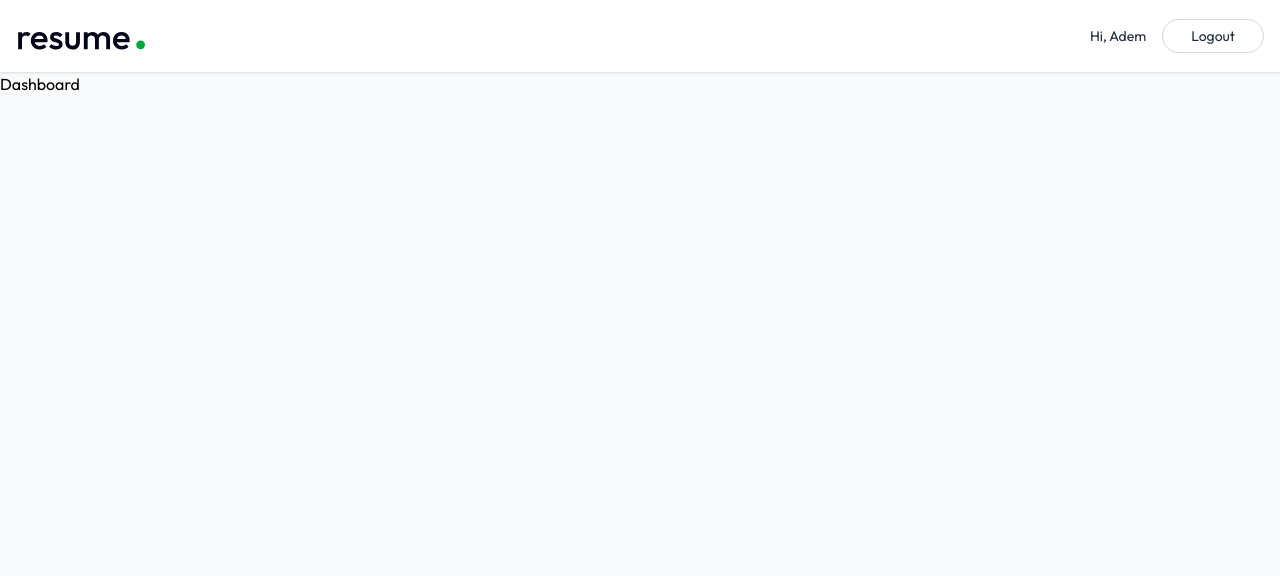
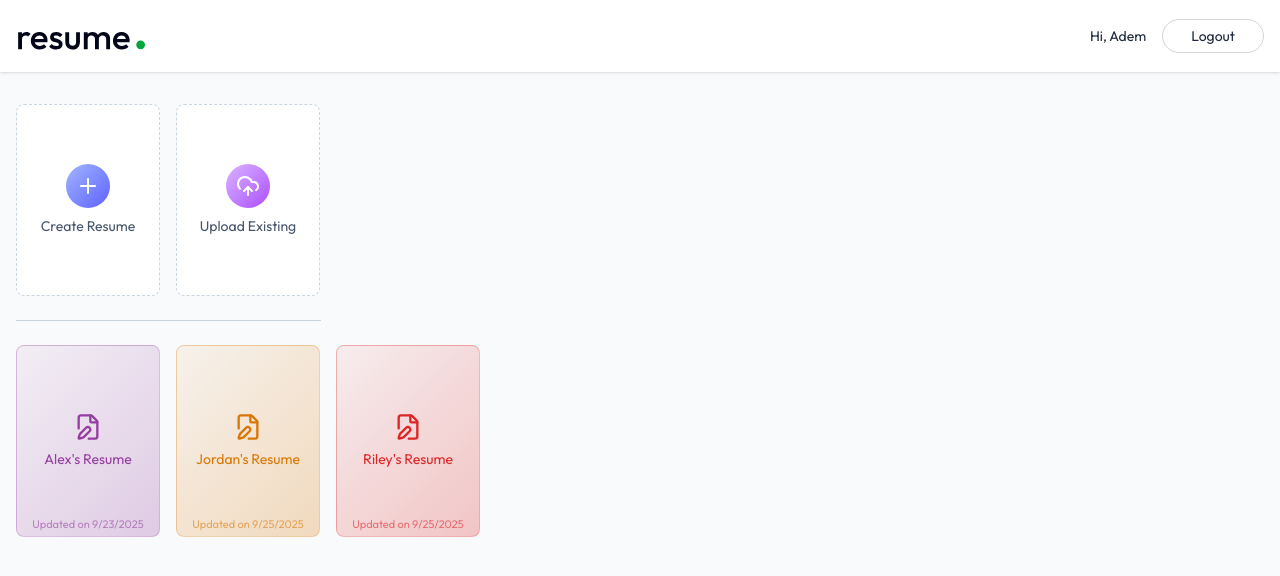
Before and after one commit to BahrouniAyoub/Resume-builder, a React (Vite) app in the folder client/: page /app in a window 1280 px wide. Shown: the top 576 px of the page. Built offline with nearby package versions, Linux system fonts and the light colour scheme; the HTML template or start-up script is replaced by a standard one.

Commit message:
build the dashboard and added the Create Resume Feature.

```diff
--- a/client/src/index.css
+++ b/client/src/index.css
@@ -1,12 +1,21 @@
 @import url('https://fonts.googleapis.com/css2?family=Outfit:wght@100..900&display=swap');
 @import "tailwindcss";
 
-*{
+* {
     font-family: 'Outfit', sans-serif;
 }
 
-@layer base{
-    button{
+@layer base {
+    button {
         @apply cursor-pointer;
     }
+
+    input:not([type="checkbox"]) {
+        @apply outline-none focus:ring border border-gray-300 focus:ring-blue-500 focus:border-blue-500 rounded-lg;
+
+
+        textarea {
+            @apply outline-none focus:ring border border-gray-300 focus:ring-blue-500 focus:border-blue-500 rounded-lg resize-none;
+        }
+    }
 }
--- a/client/src/pages/Dashboard.jsx
+++ b/client/src/pages/Dashboard.jsx
@@ -1,9 +1,123 @@
-import React from 'react'
+import { FilePenIcon, PlusIcon, UploadCloudIcon, TrashIcon, PencilIcon, XIcon } from 'lucide-react'
+import React, { useEffect, useState } from 'react'
+import { dummyResumeData } from '../assets/assets.js'
+import { useNavigate } from 'react-router-dom'
 
 const Dashboard = () => {
+
+  const colors = ["#933ea0", "#d97706", "#dc2626", "#0284c7", "#16a34a"]
+  const [allResumes, setAllResumes] = React.useState([])
+  const [showCreateResume, setShowCreateResume] = useState(false);
+  const [showUploadResume, setShowUploadResume] = useState(false);
+  const [title, setTitle] = useState("");
+  const [resume, setResume] = useState(null);
+  const [editResumeId, setEditResumeId] = useState("");
+
+  const navigate = useNavigate();
+
+  const createResume = (e) => {
+    e.preventDefault();
+    setShowCreateResume(false);
+    navigate(`/app/builder/res123`)
+  }
+
+
+
+  const loadResumes = () => {
+    setAllResumes(dummyResumeData)
+  }
+
+  useEffect(() => {
+    loadResumes()
+  }, [])
+
   return (
     <div>
-        <h1>Dashboard</h1>
+      <div className="max-w-7xl mx-auto py-8 px-4" >
+        <p className="text-2xl font-medium mb-6 bg-gradient-to-r from-slate-600 to-slate-700 bg-clip-text text-transparent sm:hidden" >Welcome, Adem</p>
+        <div className="flex gap-4" >
+          <button onClick={() => setShowCreateResume(true)} className="w-full bg-white sm:max-w-36 h-48 flex flex-col items-center justify-center rounded-lg gap-2 text-slate-600 border border-dashed border-slate-300 group hover:border-indigo-500 hover:shadow-lg transition-all duration-300 cursor-pointer" >
+            <PlusIcon className="size-11 transition-all duration-300 p-2.5 bg-gradient-to-br from-indigo-300 to-indigo-500 text-white rounded-full" />
+            <p className="text-sm group-hover:text-indigo-600 transition-all duration-300" >Create Resume</p>
+          </button>
+
+          <button className="w-full bg-white sm:max-w-36 h-48 flex flex-col items-center justify-center rounded-lg gap-2 text-slate-600 border border-dashed border-slate-300 group hover:border-purple-500 hover:shadow-lg transition-all duration-300 cursor-pointer" >
+            <UploadCloudIcon className="size-11 transition-all duration-300 p-2.5 bg-gradient-to-br from-purple-300 to-purple-500 text-white rounded-full" />
+            <p className="text-sm group-hover:text-purple-600 transition-all duration-300" >Upload Existing</p>
+          </button>
+        </div>
+        <hr className="border-slate-300 my-6 sm:w-[305px]" />
+
+        <div className="grid grid-cols-2 sm:flex flex-wrap gap-4" >
+          {allResumes.map((resume, index) => {
+            const baseColor = colors[index % colors.length];
+            return (
+              <button key={index} className="relative w-full sm:max-w-36 h-48 flex flex-col items-center justify-center rounded-lg gap-2 border group hover:shadow-lg transition-all duration-300 cursor-pointer" style={{ background: `linear-gradient(135deg, ${baseColor}10, ${baseColor}40)`, borderColor: baseColor + '40' }} >
+                <FilePenIcon className="size-7 group-hover:scale-105 transition-all" style={{ color: baseColor }} />
+                <p className="text-sm group-hover:scale-105 transition-all px-2 text-center" style={{ color: baseColor }} >{resume.title}</p>
+
+                <p className="absolute bottom-1 text-[11px] text-slate-400 group-hover:text-slate-500 transition-all duration-300 px-2 text-center" style={{ color: baseColor + "90" }}
+                >
+                  Updated on {new Date(resume.updatedAt).toLocaleDateString()}
+                </p>
+
+                <div
+                  onClick={(e) => e.stopPropagation()}
+                  className="absolute top-1 right-1 group-hover:flex items-center hidden"
+                >
+                  <TrashIcon
+                    onClick={() => deleteResume(resume._id)}
+                    className="size-7 p-1.5 hover:bg-white/50 rounded text-slate-700 transition-colors"
+                  />
+                  <PencilIcon
+                    onClick={() => {
+                      setEditResumeId(resume._id);
+                      setTitle(resume.title);
+                    }}
+                    className="size-7 p-1.5 hover:bg-white/50 rounded text-slate-700 transition-colors"
+                  />
+                </div>
+              </button>
+            )
+          })}
+        </div>
+
+        {showCreateResume && (
+          <form
+            onSubmit={createResume}
+            onClick={() => setShowCreateResume(false)}
+            className="fixed inset-0 bg-black/70 backdrop-blur bg-opacity-50 z-10 flex items-center justify-center"
+          >
+            <div
+              onClick={(e) => e.stopPropagation()}
+              className="relative bg-slate-50 border shadow-md rounded-lg w-full max-w-sm p-6"
+            >
+              <h2 className="text-xl font-bold mb-4">Create a Resume</h2>
+              <input
+                onChange={(e) => setTitle(e.target.value)}
+                value={title}
+                type="text"
+                placeholder="Enter resume title"
+                className="w-full px-4 py-2 mb-4 focus:border-green-600 ring-green-600"
+                required
+              />
+
+              <button className="w-full py-2 bg-green-600 text-white rounded hover:bg-green-700 transition-colors">
+                Create Resume
+              </button>
+
+              <XIcon
+                className="absolute top-4 right-4 text-slate-400 hover:text-slate-600 cursor-pointer transition-colors"
+                onClick={() => {
+                  setShowCreateResume(false);
+                  setTitle("");
+                }}
+              />
+            </div>
+          </form>
+        )}
+
+      </div>
     </div>
   )
 }
```
